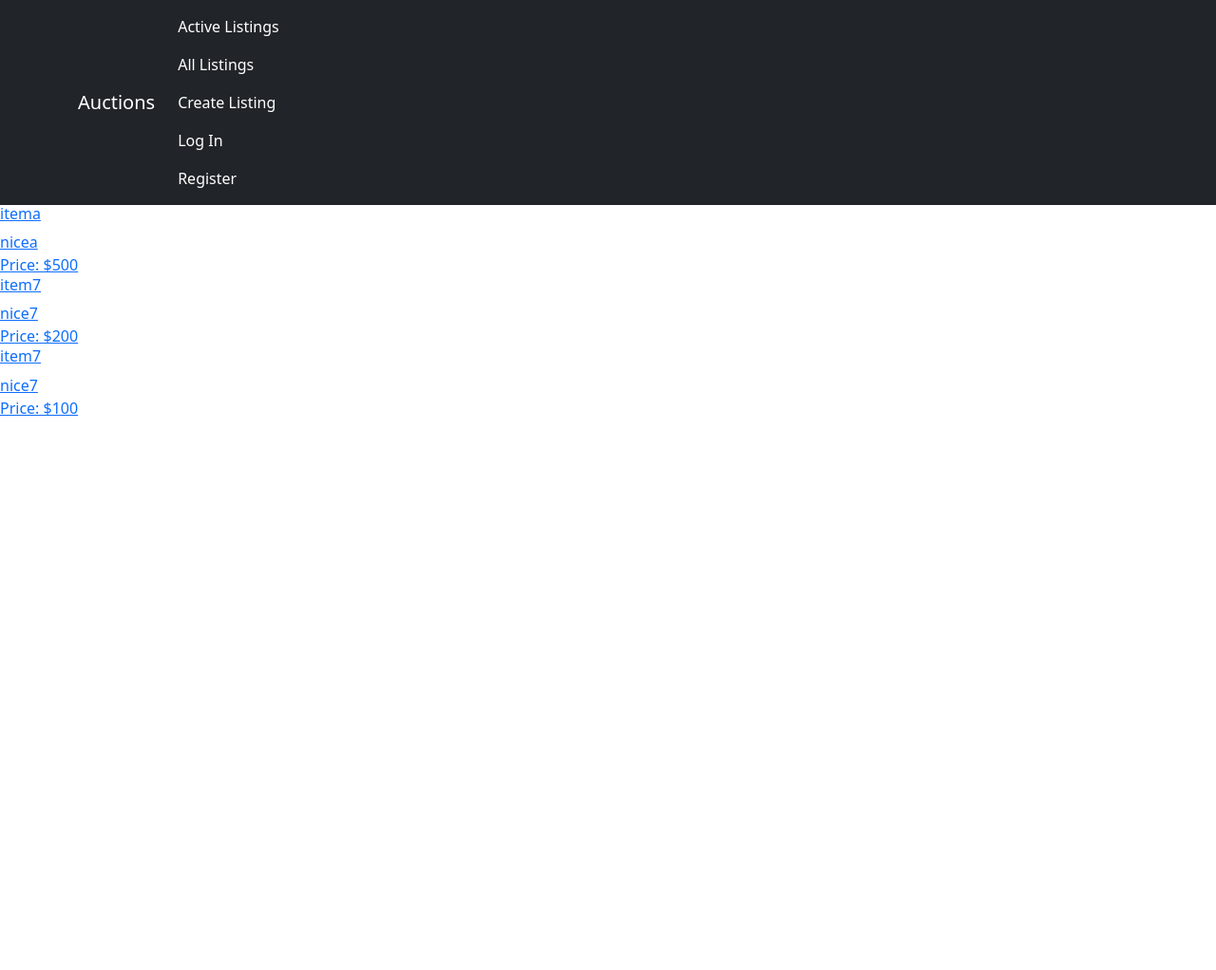
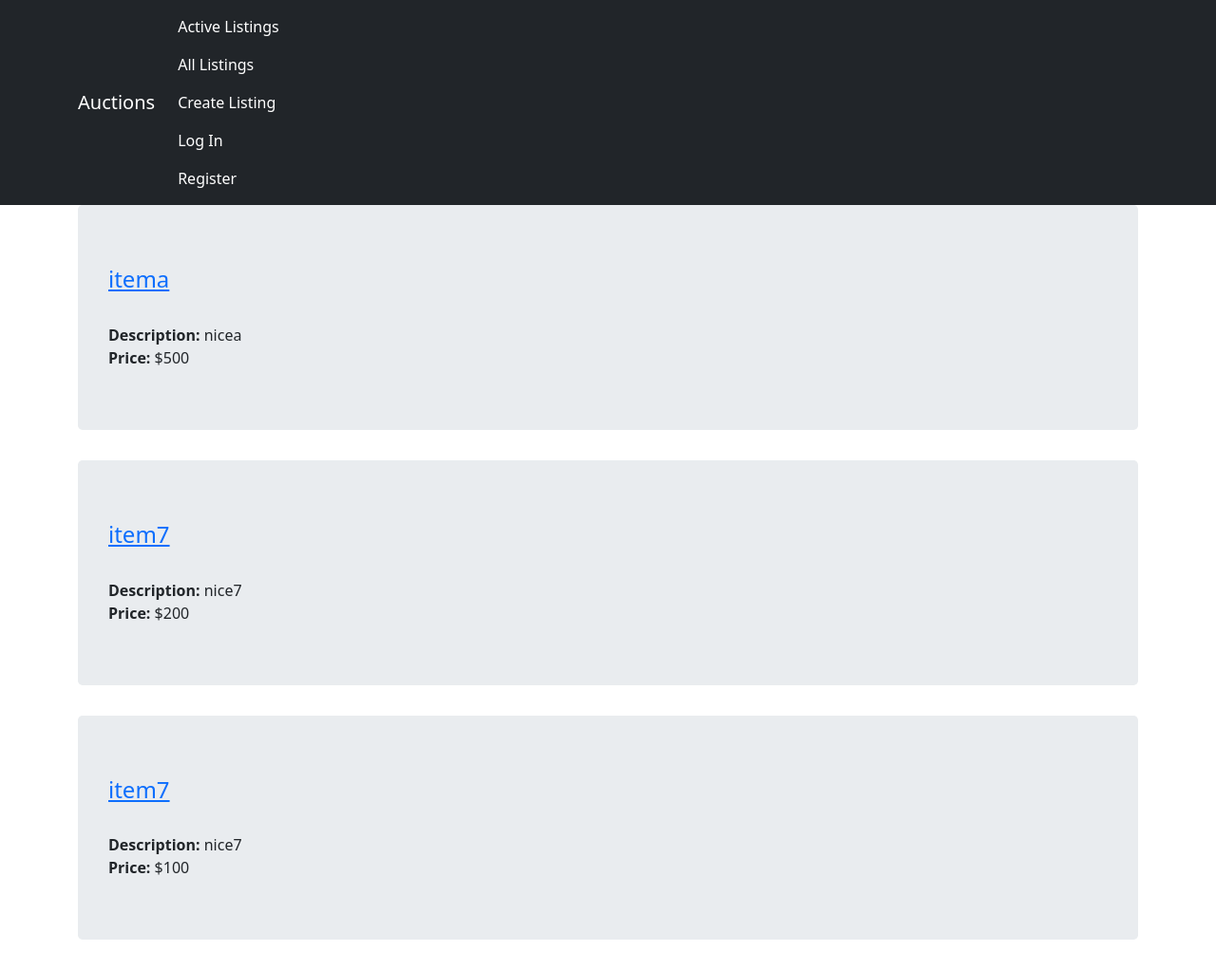
Before and after one commit to kwin3012/Auctions_Management, a Django app: page /auctions/ in a window 1280 px wide. Shown: the whole page at 95% size. Before the commit the page ends 438 px from the top, so only its background shows below. Run offline with Django 4.2, Linux system fonts and the light colour scheme; data comes from the database, SQL or seed files in the repository; both versions use the stored data as it was after the commit; some libraries are stand-ins or nearby versions.

Commit message:
reformatted index.html

```diff
--- a/auctions/templates/auctions/base.html
+++ b/auctions/templates/auctions/base.html
@@ -27,7 +27,7 @@
           <div class="collapse navbar-collapse" id="navbarSupportedContent">
             <ul class="navbar-nav me-auto mb-2 mb-lg-0">
               <li class="nav-item">
-                <a class="nav-link active" href="#">Active Listings</a>
+                <a class="nav-link active" href="{% url 'index' %}">Active Listings</a>
                 <a class="nav-link active" href="#">All Listings</a>
                 <a class="nav-link active" href="{% url 'create' %}">Create Listing</a>
                 <a class="nav-link active" href="{% url 'login' %}">Log In</a>
@@ -46,9 +46,11 @@
         </div>
       </nav>
 
-    <div class="bodyblock">
-        {% block body %}
-        {% endblock %}
+    <div class="container">
+        <div>
+            {% block body %}
+            {% endblock %}
+        </div>
     </div>
 
 </body>
--- a/auctions/templates/auctions/index.html
+++ b/auctions/templates/auctions/index.html
@@ -1,23 +1,13 @@
 {% extends "auctions/base.html" %}
 
 {% block body %}
-    <div class="grid">
+    <div>
         {% for listing in listings %}
-            <a href="{% url 'listing_profile' listing.id %}">
-                <div class="item">
-                    <h6>
-                        <div class="item-name">
-                                {{listing.name}}
-                        </div>
-                    </h6>
-                    <div class="item-des">
-                        {{listing.description}}
-                    </div>
-                    <div class="price">
-                        Price: ${{listing.current_price}}
-                    </div>
-                </a>
-            </div>
+        <div class="jumbotron" >
+            <h4><a href="{% url 'listing_profile' listing.id %}">{{listing.name}}</a></h4><br>
+            <strong>Description: </strong>{{listing.description}}<br>
+            <strong>Price: </strong>${{listing.current_price}}
+        </div>
         {% endfor %}
     </div>
 {% endblock %}
```
Also changed, not shown: db.sqlite3.
